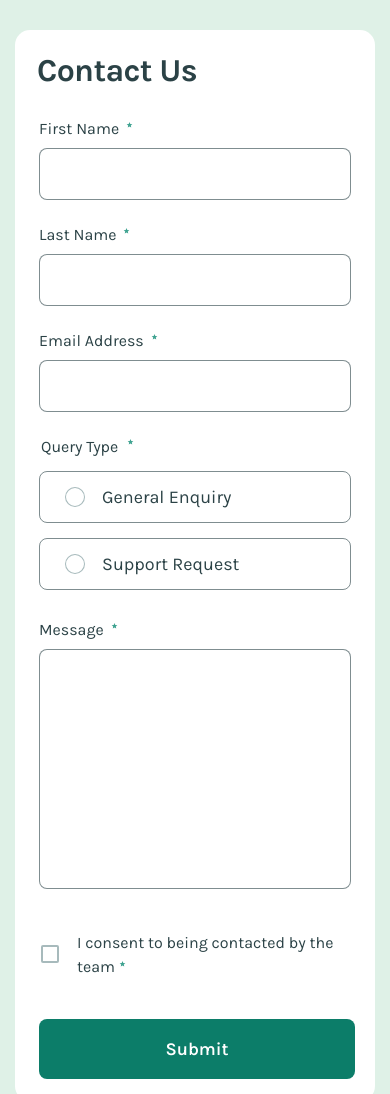
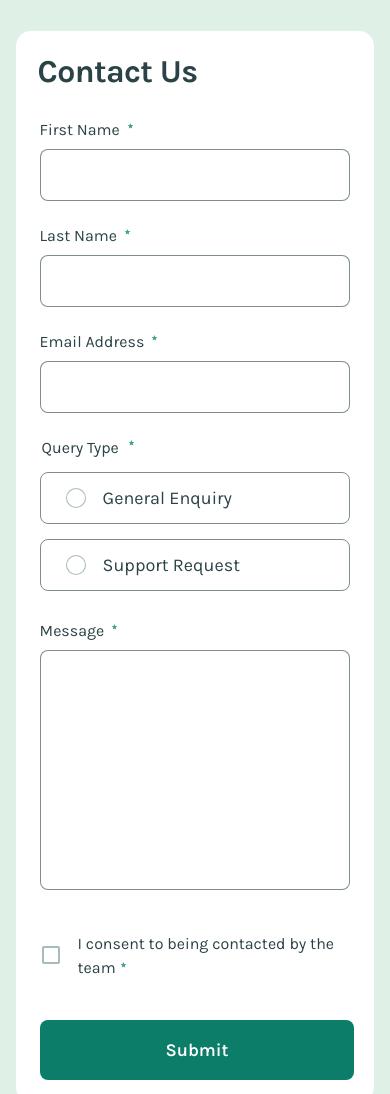
Before and after one commit to albatros444/frontendMentor45, a website with bundled scripts: page index.html in a window 390 px wide. Shown: the top 1094 px of the page. Built offline with nearby package versions, Linux system fonts and the light colour scheme.

Commit message:
responsivness done. project done

```diff
--- a/scss/main.scss
+++ b/scss/main.scss
@@ -3,7 +3,6 @@
 @import "variables";
 @import "card";
 @import "toast";
-@import "mediaQs";
 
 .background {
   display: flex;
@@ -11,6 +10,7 @@
   align-items: center;
   height: auto;
   min-height: 100vh;
+  padding: 30px 4vw; //30px 15px
   background-color: $green200;
 }
 fieldset {
@@ -54,3 +54,5 @@ textarea {
   margin-top: 10px;
   color: $red;
 }
+
+@import "mediaQs";
--- a/scss/mediaQs.scss
+++ b/scss/mediaQs.scss
@@ -1,6 +1,6 @@
 @media screen and (max-width: 600px) {
   .background {
-    padding: 30px 15px;
+    padding: 8vw 4vw; //30px 15px
     .card {
       margin: 0;
       padding: 22px;
@@ -10,8 +10,8 @@
       .queryType {
         .inputBox {
           display: block;
-          .box {
-          }
+          //   .box {
+          //   }
         }
       }
       .boxForMessage {
```
Also changed, not shown: dist/main.css, 1 other file.
